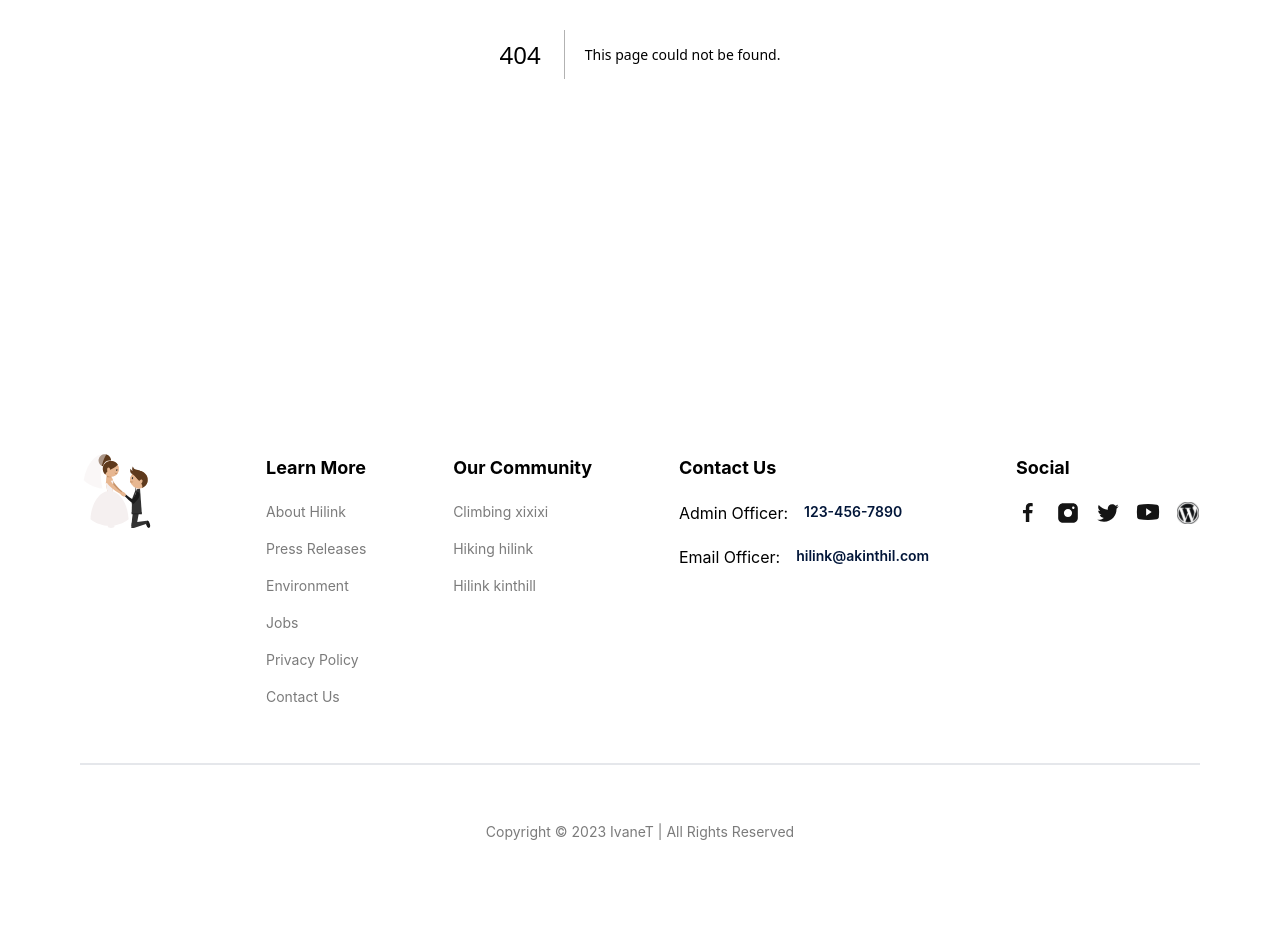
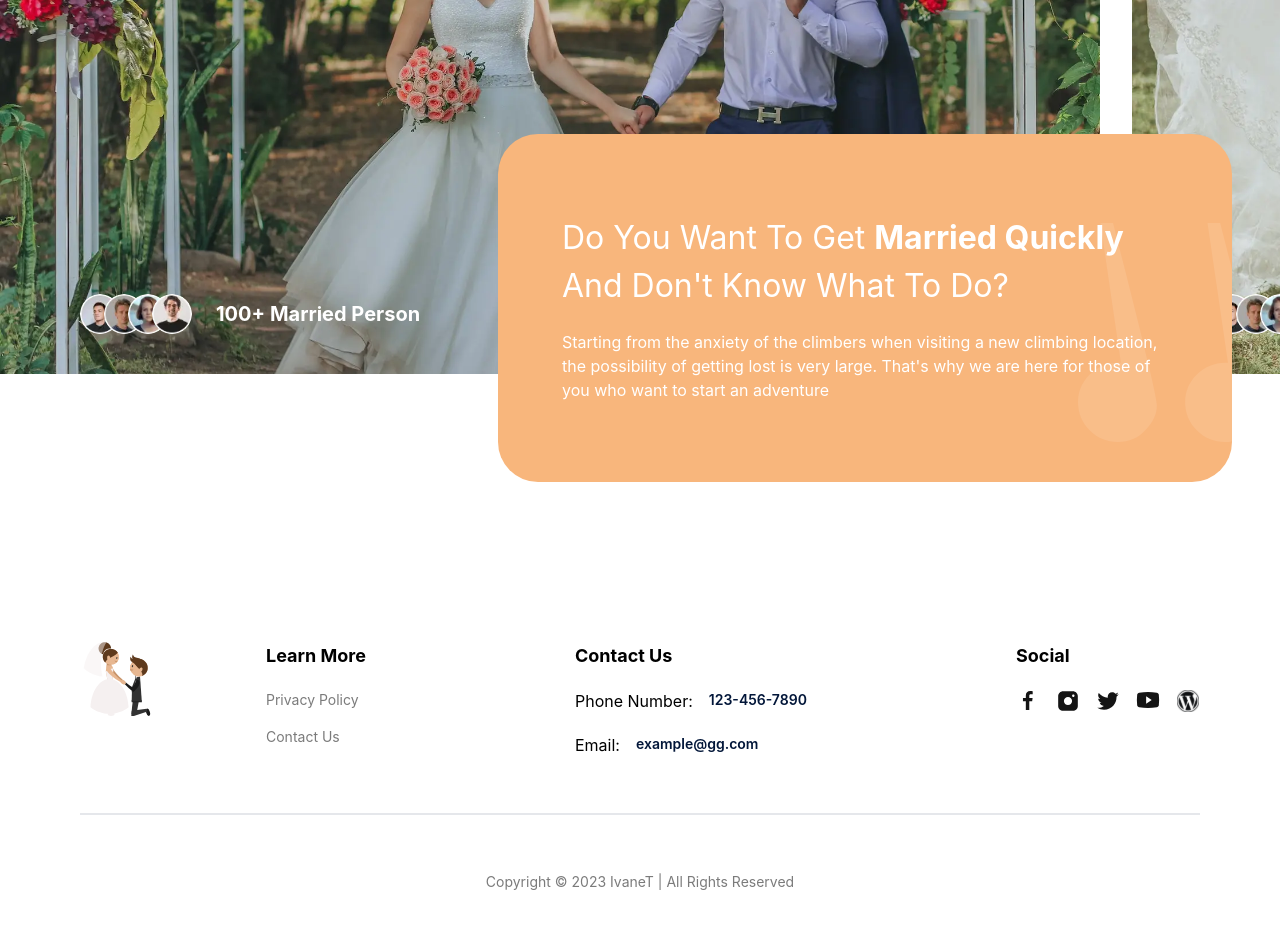
Before and after one commit to Vanoo123/Camping-App, a Next.js app: page /contact in a window 1280 px wide. Before the commit this address had no page. Shown: the part 460-1388 px from the top of the page. Built offline with nearby package versions, Linux system fonts and the light colour scheme.

Commit message:
changes...

```diff
--- /dev/null
+++ b/app/contact/layout.tsx
@@ -0,0 +1,15 @@
+import React from 'react'
+
+export default function ContactLayout({
+    children,
+  }: {
+    children: React.ReactNode
+  }) {
+    return (
+    <>
+        <main>
+            {children}
+        </main>
+    </>
+  )
+}
--- /dev/null
+++ b/app/contact/page.tsx
@@ -0,0 +1,10 @@
+import React from 'react'
+import Camp from "@/components/Camp";
+
+export default function Contact() {
+  return (
+    <>
+        <Camp />
+    </>
+  )
+}
--- /dev/null
+++ b/app/ourservices/layout.tsx
@@ -0,0 +1,15 @@
+import React from 'react'
+
+export default function ServicesLayout({
+    children,
+  }: {
+    children: React.ReactNode
+  }) {
+    return (
+    <>
+        <main>
+            {children}
+        </main>
+    </>
+  )
+}
--- /dev/null
+++ b/app/ourservices/page.tsx
@@ -0,0 +1,11 @@
+import React from 'react'
+import Hero from "@/components/Hero";
+
+
+export default function Services() {
+  return (
+    <>
+      <Hero />
+    </>
+  )
+}
--- a/components/Button.tsx
+++ b/components/Button.tsx
@@ -9,6 +9,7 @@ type ButtonProps = {
 }
 
 const Button = ({ type, title, icon, variant, full }: ButtonProps) => {
+
   return (
     <button
     className={`flexCenter gap-3 rounded-full border ${variant} ${full && 'w-full'}`}
--- a/components/Footer.tsx
+++ b/components/Footer.tsx
@@ -47,11 +47,13 @@ const Footer = () => {
             <div className="flex flex-col gap-5">
               <FooterColumn title={SOCIALS.title}>
                 <ul className="regular-14 flex gap-4 text-gray-30">
-                  {SOCIALS.links.map((link) => (
-                    <Link href="/" key={link}>
-                      <Image src={link} alt="logo" width={24} height={24} />
+                {SOCIALS.links.map(({ platform, url, icon }) => (
+                  <li key={platform}>
+                    <Link href={url} target='_blank' rel="noopener noreferrer">
+                      <Image src={icon} alt={`${platform} Logo`} width={24} height={24} />
                     </Link>
-                  ))}
+                  </li>
+                ))}
                 </ul>
               </FooterColumn>
             </div>
--- a/components/Navbar.tsx
+++ b/components/Navbar.tsx
@@ -19,12 +19,14 @@ const Navbar = () => {
       </ul>
 
       <div className="lg:flexCenter hidden">
+        <Link href="tel:+995593220038">
           <Button
             type="button"
             title="Call Now"
             icon="/call.svg"
             variant="btn_dark_green"
           />
+        </Link>
       </div>
 
       <Image
--- a/constants/index.ts
+++ b/constants/index.ts
@@ -1,9 +1,8 @@
 // NAVIGATION
 export const NAV_LINKS = [
     { href: '/', key: 'home', label: 'Home' },
-    { href: '/', key: 'services', label: 'Services' },
-    { href: '/', key: 'pricing ', label: 'Pricing ' },
-    { href: '/', key: 'contact_us', label: 'Contact Us' },
+    { href: '/ourservices', key: 'services', label: 'Services' },
+    { href: '/contact', key: 'contact-us', label: 'Contact Us' },
   ];
 
   // CAMP SECTION
@@ -51,35 +50,47 @@ export const NAV_LINKS = [
     {
       title: 'Learn More',
       links: [
-        'About Hilink',
-        'Press Releases',
-        'Environment',
-        'Jobs',
         'Privacy Policy',
         'Contact Us',
       ],
-    },
-    {
-      title: 'Our Community',
-      links: ['Climbing xixixi', 'Hiking hilink', 'Hilink kinthill'],
     },
   ];
 
   export const FOOTER_CONTACT_INFO = {
     title: 'Contact Us',
     links: [
-      { label: 'Admin Officer', value: '123-456-7890' },
-      { label: 'Email Officer', value: 'hilink@akinthil.com' },
+      { label: 'Phone Number', value: '123-456-7890' },
+      { label: 'Email', value: 'example@gg.com' },
     ],
   };
 
   export const SOCIALS = {
     title: 'Social',
     links: [
-      '/facebook.svg',
-      '/instagram.svg',
-      '/twitter.svg',
-      '/youtube.svg',
-      '/wordpress.svg',
+      {
+        platform: 'Facebook',
+        url: 'https://www.facebook.com/your_facebook_page',
+        icon: '/facebook.svg',
+      },
+      {
+        platform: 'Instagram',
+        url: 'https://www.instagram.com/your_instagram_page',
+        icon: '/instagram.svg',
+      },
+      {
+        platform: 'Twitter',
+        url: 'https://twitter.com/your_twitter_page',
+        icon: '/twitter.svg',
+      },
+      {
+        platform: 'YouTube',
+        url: 'https://www.youtube.com/your_youtube_channel',
+        icon: '/youtube.svg',
+      },
+      {
+        platform: 'WordPress',
+        url: 'https://your_wordpress_site.com',
+        icon: '/wordpress.svg',
+      },
     ],
   };
```
Lines whose indentation alone changed are shown as unchanged.
